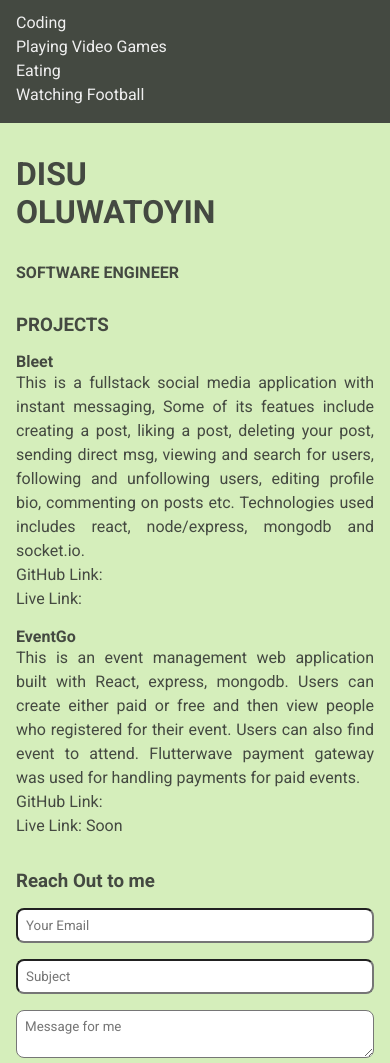
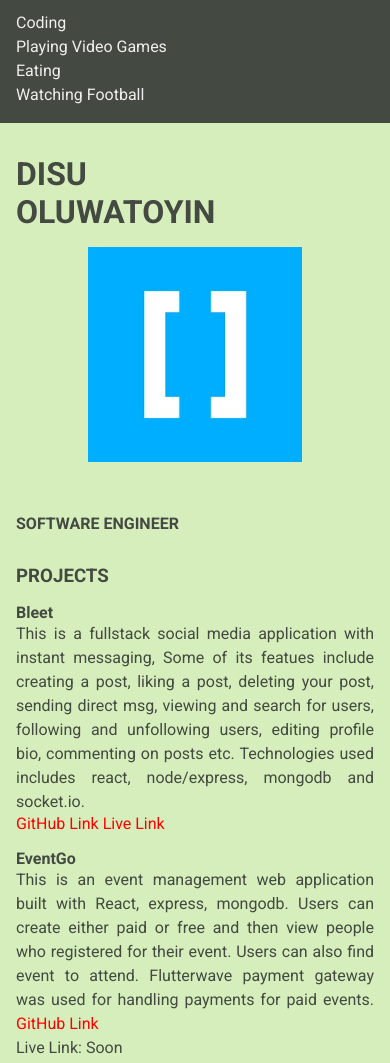
Before and after one commit to sephson/Resume-HNG-Task, a website: page public/index.html in a window 390 px wide. Shown: the part 703-1766 px from the top of the page. Drawn offline with nearby package versions, Linux system fonts and the light colour scheme.

Commit message:
few changes

```diff
--- a/public/index.html
+++ b/public/index.html
@@ -51,8 +51,13 @@
       </div>
       <div class="right-side">
         <div class="name-container">
-          <h1>DISU</h1>
-          <h1>OLUWATOYIN</h1>
+          <div>
+            <h1>DISU</h1>
+            <h1>OLUWATOYIN</h1>
+          </div>
+
+<div class="logo-wrap"><a href="https://internship.zuri.team/"><img class="hnglogo" src="hng logo.png" alt="logo"/></a></div>
+
         </div>
         <div class="role-container">
           <h4>SOFTWARE ENGINEER</h4>
@@ -71,8 +76,8 @@
                 commenting on posts etc. Technologies used includes react,
                 node/express, mongodb and socket.io.
               </p>
-              <p>GitHub Link:</p>
-              <p>Live Link:</p>
+              <a style="color: red" href="https://github.com/sephson/Bleet-Project">GitHub Link</a>
+              <a style="color: red" href="bleet.netlify.app/">Live Link</a>
             </div>
             <div>
               <h4>EventGo</h4>
@@ -81,7 +86,7 @@
                 express, mongodb. Users can create either paid or free and then
                 view people who registered for their event. Users can also find
                 event to attend. Flutterwave payment gateway was used for handling payments for paid events.
-                <p>GitHub Link:</p>
+                <a style="color: red" href="https://github.com/sephson/EventGo">GitHub Link</a>
                 <p>Live Link: Soon </p>
               </p>
             </div>
--- a/public/style.css
+++ b/public/style.css
@@ -44,6 +44,8 @@
 
 .name-container {
   padding-top: 2rem;
+  display: grid;
+  grid-template-columns: 1fr 1fr
 }
 
 .role-container {
@@ -91,12 +93,21 @@ a{
   text-decoration: none;
   color: #efefef;
 }
+
+.hnglogo{
+  width: 60%;
+}
+
 .submit-button:hover{
   color: #efefef;
   background-color: #444941a1;
   padding: .4rem;
   border: none;
 
+}
+
+.logo-wrap{
+  text-align: right
 }
 @media screen and (max-width: 800px) {
 .resume-image {
@@ -112,6 +123,12 @@ a{
     grid-template-columns: 1fr;
   }
 
+  .name-container {
+    padding-top: 2rem;
+    display: grid;
+    grid-template-columns: 1fr
+  }
+
   .right-side {
     background-color: #d5eebb;
     padding-left: 1rem;
@@ -125,6 +142,12 @@ a{
     border-radius: 50%;
     margin: 1rem 0;
   }
+
+
+  .logo-wrap{
+    text-align: center;
+    margin: 1rem 0;
+  }
 }
 
 @media screen and (max-width: 450px) {
@@ -134,4 +157,9 @@ a{
     border-radius: 50%;
     margin: 1rem 0;
   }
+  .name-container {
+    padding-top: 2rem;
+    display: grid;
+    grid-template-columns: 1fr
+  }
 }
```
Also changed, not shown: public/hng logo.png (added).
